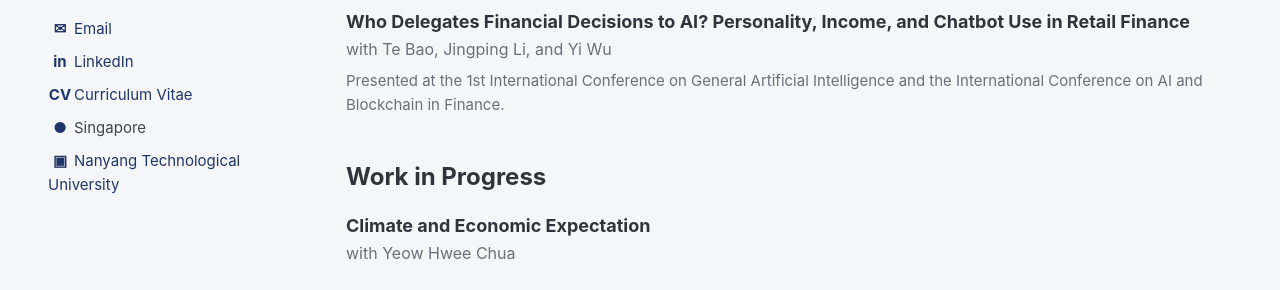
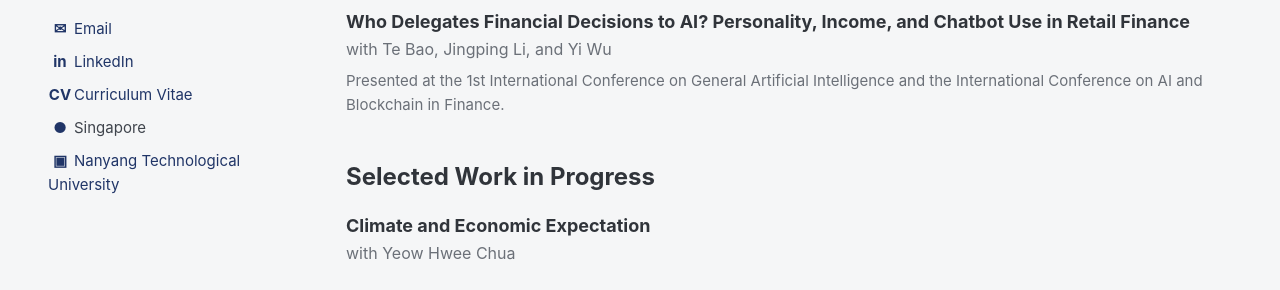
Before and after one commit to RugeNTU/rugentu.github.io, a plain HTML site: page research.html in a window 1280 px wide. Shown: the part 465-755 px from the top of the page. Drawn offline with Linux system fonts and the light colour scheme.

Commit message:
Update research.html

```diff
--- a/research.html
+++ b/research.html
@@ -51,7 +51,7 @@
         <div class="presented">Presented at the 1st International Conference on General Artificial Intelligence and the International Conference on AI and Blockchain in Finance.</div>
       </div>
 
-      <h2>Work in Progress</h2>
+      <h2>Selected Work in Progress</h2>
       <div class="paper">
         <div class="paper-title">Climate and Economic Expectation</div>
         <div class="coauthors">with Yeow Hwee Chua</div>
```
